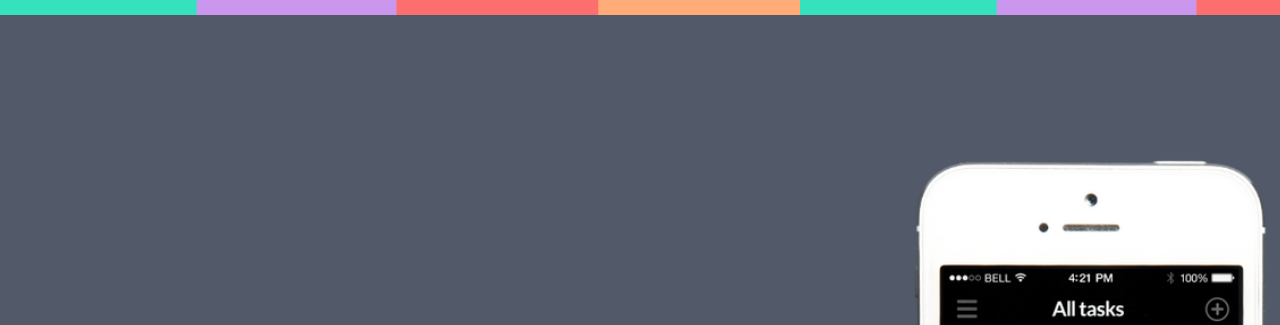
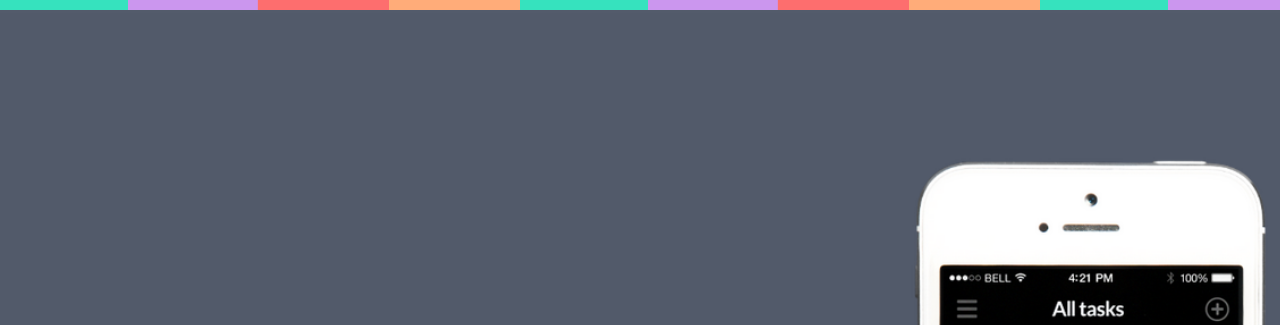
Before and after one commit to brandygreen/brandygreen.github.io, a plain HTML site: page TaaskyHomepage/index.html in a window 1280 px wide. Shown: the top 325 px of the page. Drawn offline with Linux system fonts and the light colour scheme.

Commit message:
change background

```diff
--- a/TaaskyHomepage/style.css
+++ b/TaaskyHomepage/style.css
@@ -1,7 +1,7 @@
 body {
 	background: url("stripes.png") repeat-x, url("background.jpg") no-repeat;
 	background-color:#53586B;
-	background-size: 800px 15px, cover;
+	background-size: 520px 10px, cover;
     font-size: 20px;
     font-family: helvetica;
     color: ghostwhite;
```
